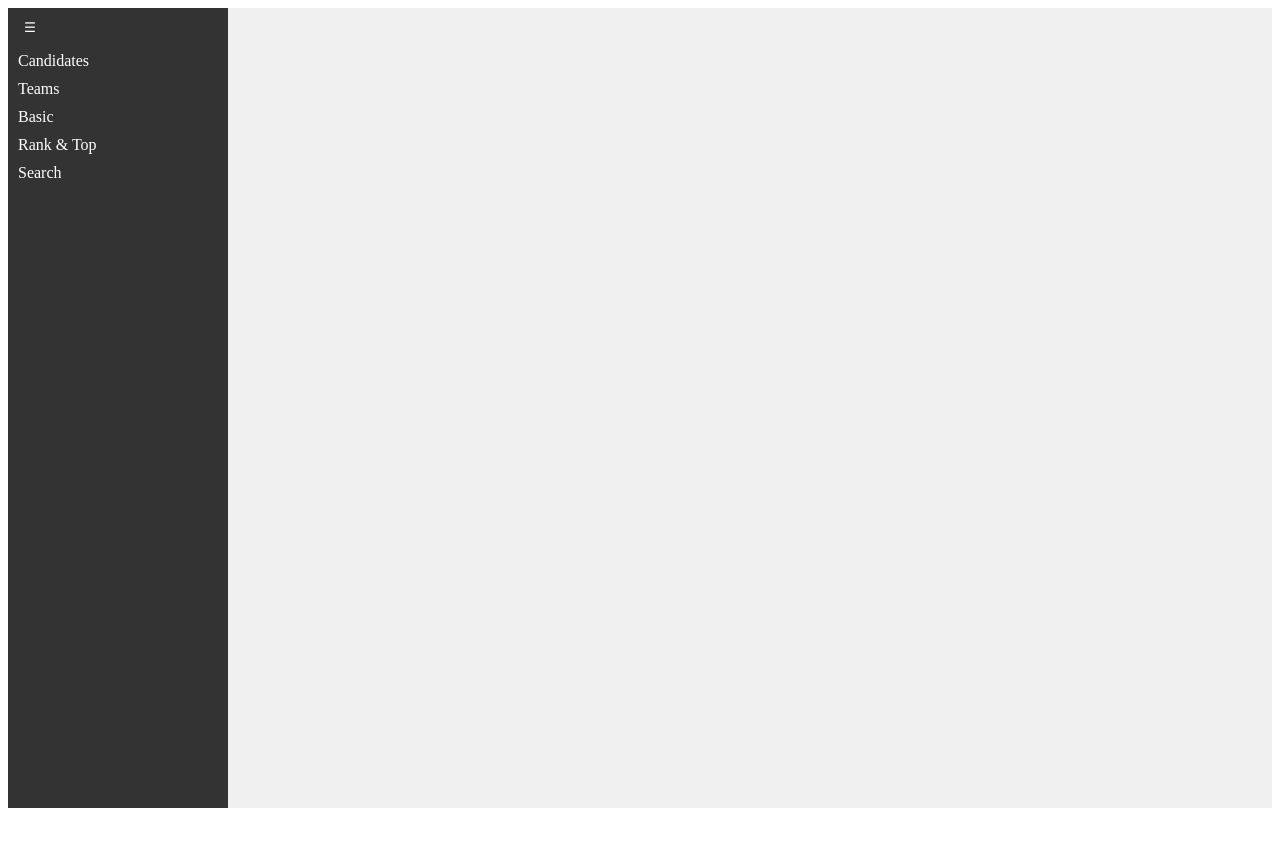
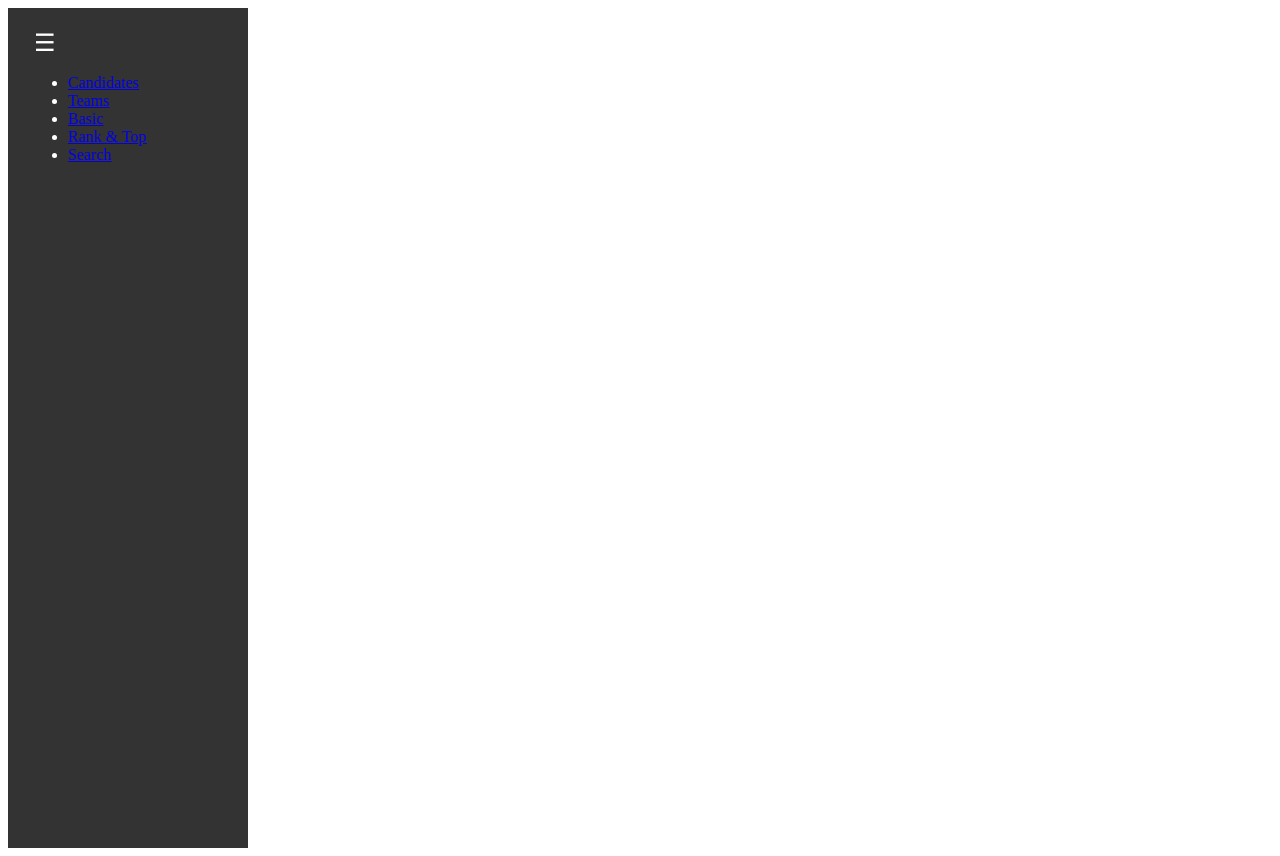
Before and after one commit to Javadamkd/art-fest-management, a Next.js app: page / in a window 1280 px wide. Before the commit the page ends 816 px from the top, so only its background shows below. Built offline with nearby package versions, Linux system fonts and the light colour scheme.

Commit message:
Update Layout.module.css

```diff
--- a/styles/Layout.module.css
+++ b/styles/Layout.module.css
@@ -1,43 +1,33 @@
-/* styles/Layout.module.css */
+/* Layout.module.css */
 .container {
   display: flex;
-  height: 100vh;
 }
 
 .sidebar {
   width: 200px;
-  background-color: #333;
+  background: #333;
   color: #fff;
-  padding: 10px;
+  height: 100vh;
+  padding: 20px;
 }
 
-.sidebar button {
+.sidebarCollapsed {
+  width: 50px;
+  background: #333;
+  color: #fff;
+  height: 100vh;
+  padding: 20px;
+}
+
+.toggleButton {
   background: none;
   border: none;
   color: #fff;
+  font-size: 24px;
   cursor: pointer;
-}
-
-.sidebar ul {
-  list-style: none;
-  padding: 0;
-}
-
-.sidebar li {
-  margin: 10px 0;
-}
-
-.sidebar li a {
-  color: #fff;
-  text-decoration: none;
-}
-
-.collapsed {
-  display: none;
 }
 
 .content {
   flex-grow: 1;
   padding: 20px;
-  background-color: #f0f0f0;
 }
```
